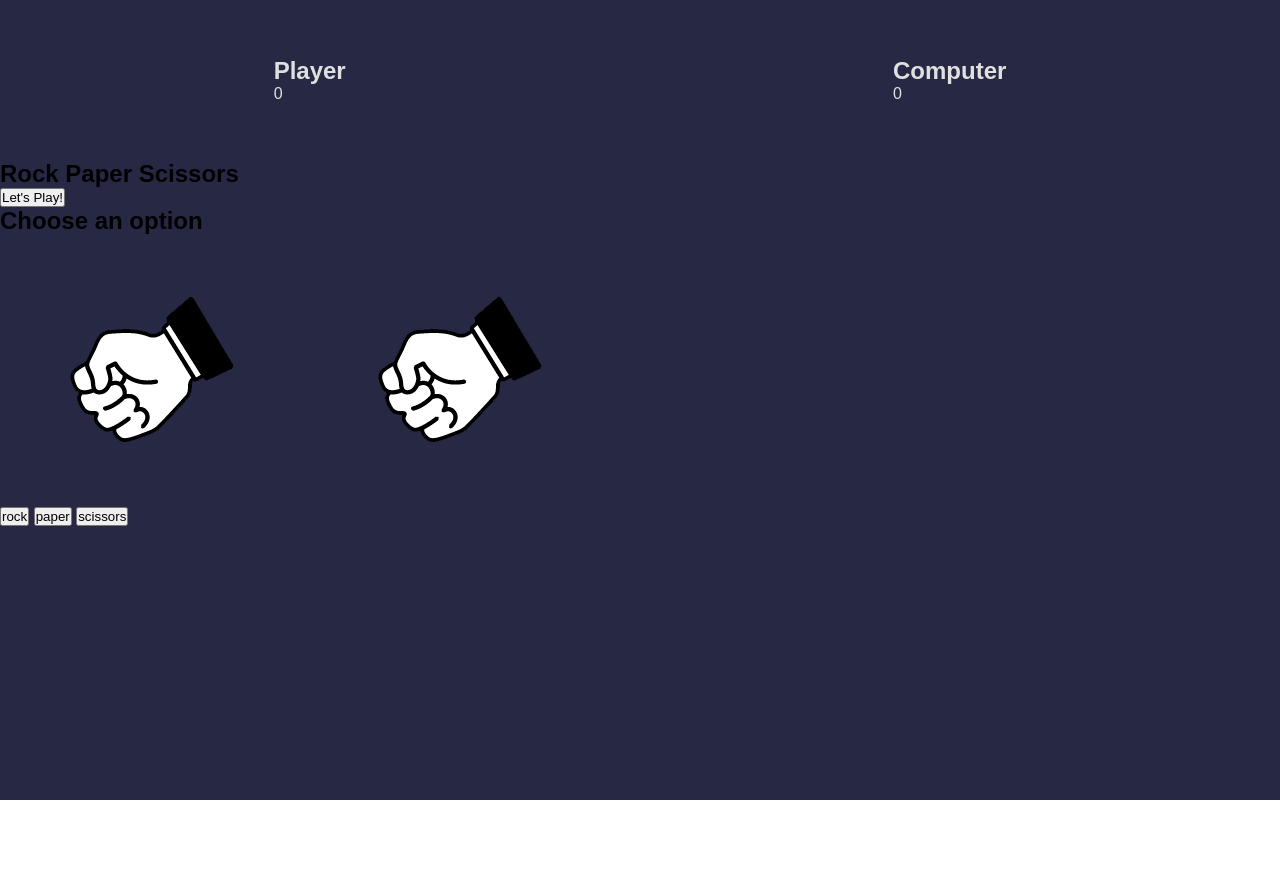
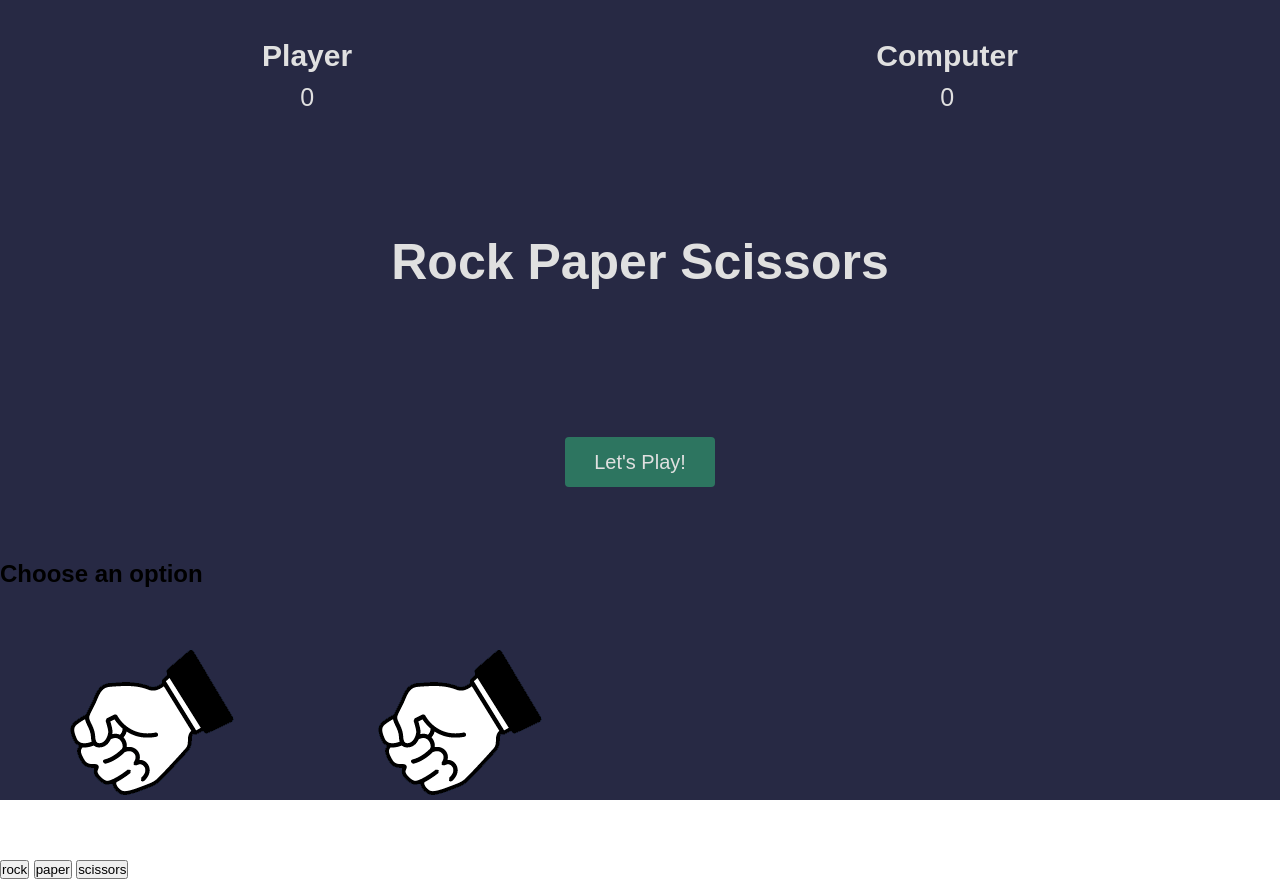
Before and after one commit to rkle408/rock-paper-scissors, a plain HTML site: page index.html in a window 1280 px wide. Before the commit the page ends 800 px from the top, so only its background shows below. Drawn offline with Linux system fonts and the light colour scheme.

Commit message:
styled match class

```diff
--- a/style.css
+++ b/style.css
@@ -17,3 +17,38 @@ section {
     justify-content: space-around;
     align-items: center;
 }
+
+.score h2
+{
+    font-size: 30px;
+}
+
+.score p {
+    text-align: center;
+    padding: 10px;
+    font-size: 25px;
+}
+
+.intro {
+    color: rgb(224, 224, 224);
+    height: 50vh;
+    display: flex;
+    flex-direction: column;
+    align-items: center;
+    justify-content: space-around;
+}
+
+.intro h1 {
+    font-size: 50px;
+}
+
+.intro button {
+    width: 150px;
+    height: 50px;
+    background: none;
+    border: none;
+    color: rgb(224, 224, 224);
+    font-size: 20px;
+    background-color: rgb(45, 117, 96);
+    border-radius: 4px;
+}
```
